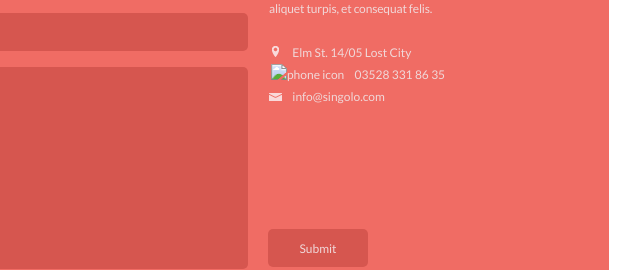
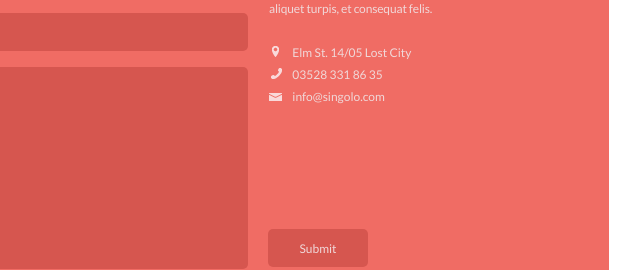
Before and after one commit to alexeykrix/singolo, a plain HTML site: page singolo3.html in a window 1280 px wide. Shown: the part 310-580 px from the top of the page, 541-1181 px from the left. Drawn offline with Linux system fonts and the light colour scheme.

Commit message:
fix: image name was fixed, and now are corect

```diff
--- a/singolo3.html
+++ b/singolo3.html
@@ -33,7 +33,7 @@
                     Elm St. 14/05 Lost City
                 </s>
                 <a href="tel: 03528 331 86 35" class="quote__contact-link quote__contact-phone">
-                    <img src="./assets/img/phone.png" alt="phone icon">
+                    <img src="./assets/img/cell-phone.png" alt="phone icon">
                     03528 331 86 35
                 </a>
                 <a href="mailto: info@singolo.com" class="quote__contact-link quote__contact-mail">
```
